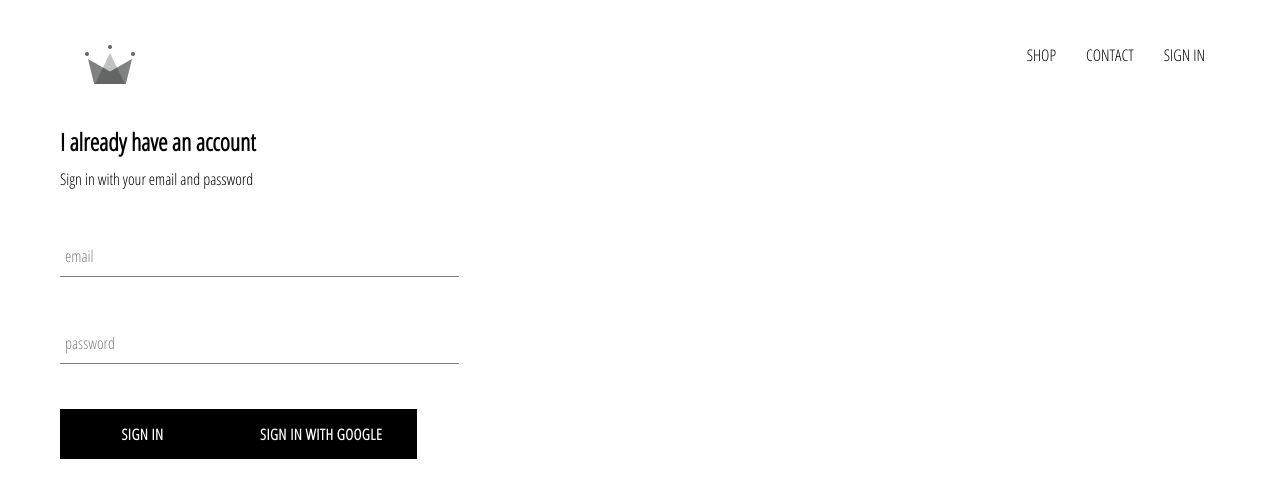
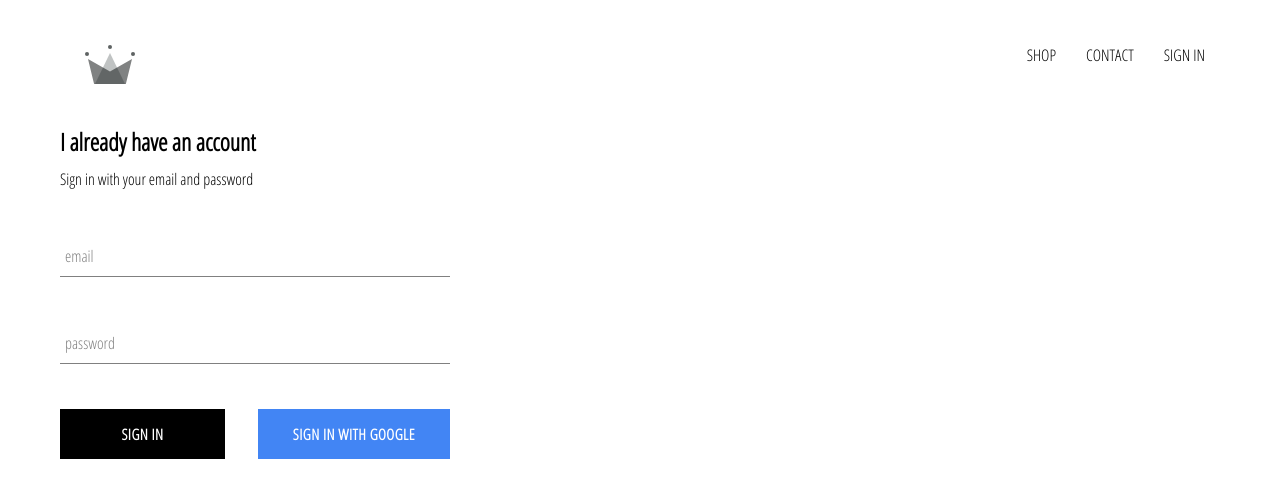
Before and after one commit to divineLush/crown-clothing, a React (Create React App) app: page /signin in a window 1280 px wide. Shown: the top 498 px of the page. Built offline with nearby package versions, Linux system fonts and the light colour scheme; no server answers.

Commit message:
even more btn styles

```diff
--- a/src/App.css
+++ b/src/App.css
@@ -1,4 +1,8 @@
-.App {
+* {
+  box-sizing: border-box;
+}
+
+body {
   font-family: 'Open Sans Condensed', sans-serif;
   padding: 20px 60px;
 }
--- a/src/components/button/button.jsx
+++ b/src/components/button/button.jsx
@@ -2,10 +2,15 @@ import React from 'react';
 
 import './button.scss';
 
-const Button = ({ children, ...props }) => (
-  <button className="button" { ...props }>
-    { children }
-  </button>
-);
+const Button = ({ children, modifier, ...props }) => {
+  const classModifier = modifier ? ` _${modifier}` : '';
+  const btnClass = `button${classModifier}`;
+
+  return (
+    <button className={ btnClass } { ...props }>
+      { children }
+    </button>
+  );
+}
 
 export default Button;
--- a/src/components/button/button.scss
+++ b/src/components/button/button.scss
@@ -24,4 +24,16 @@
     transform: scale(1.1);
     box-shadow: 10px 10px;
   }
+
+  &._google-sign-in {
+    background-color: #4285f4;
+    color: white;
+
+    &:hover,
+    &:active,
+    &:focus {
+      background-color: white;
+      color: #4285f4;
+    }
+  }
 }
--- a/src/components/sign-in/sign-in.jsx
+++ b/src/components/sign-in/sign-in.jsx
@@ -51,8 +51,15 @@ class SignIn extends React.Component {
             handleChange={ this.handleChange }
             required
           />
-          <Button type="submit">Sign In</Button>
-          <Button onClick={ signInWithGoogle }>Sign in with Google</Button>
+          <section className="sign-in__form-btn-container">
+            <Button type="submit">Sign In</Button>
+            <Button
+              onClick={ signInWithGoogle }
+              modifier="google-sign-in"
+            >
+              Sign in with Google
+            </Button>
+          </section>
         </form>
       </section>
     );
--- a/src/components/sign-in/sign-in.scss
+++ b/src/components/sign-in/sign-in.scss
@@ -1,9 +1,14 @@
 .sign-in {
-  width: 30vw;
+  max-width: 390px;
   display: flex;
   flex-direction: column;
 
   &__title {
     margin: 10px 0;
   }
+
+  &__form-btn-container {
+    display: flex;
+    justify-content: space-between;
+  }
 }
```
Also changed, not shown: 1 other file (tests, documents, lock files or other folders).
